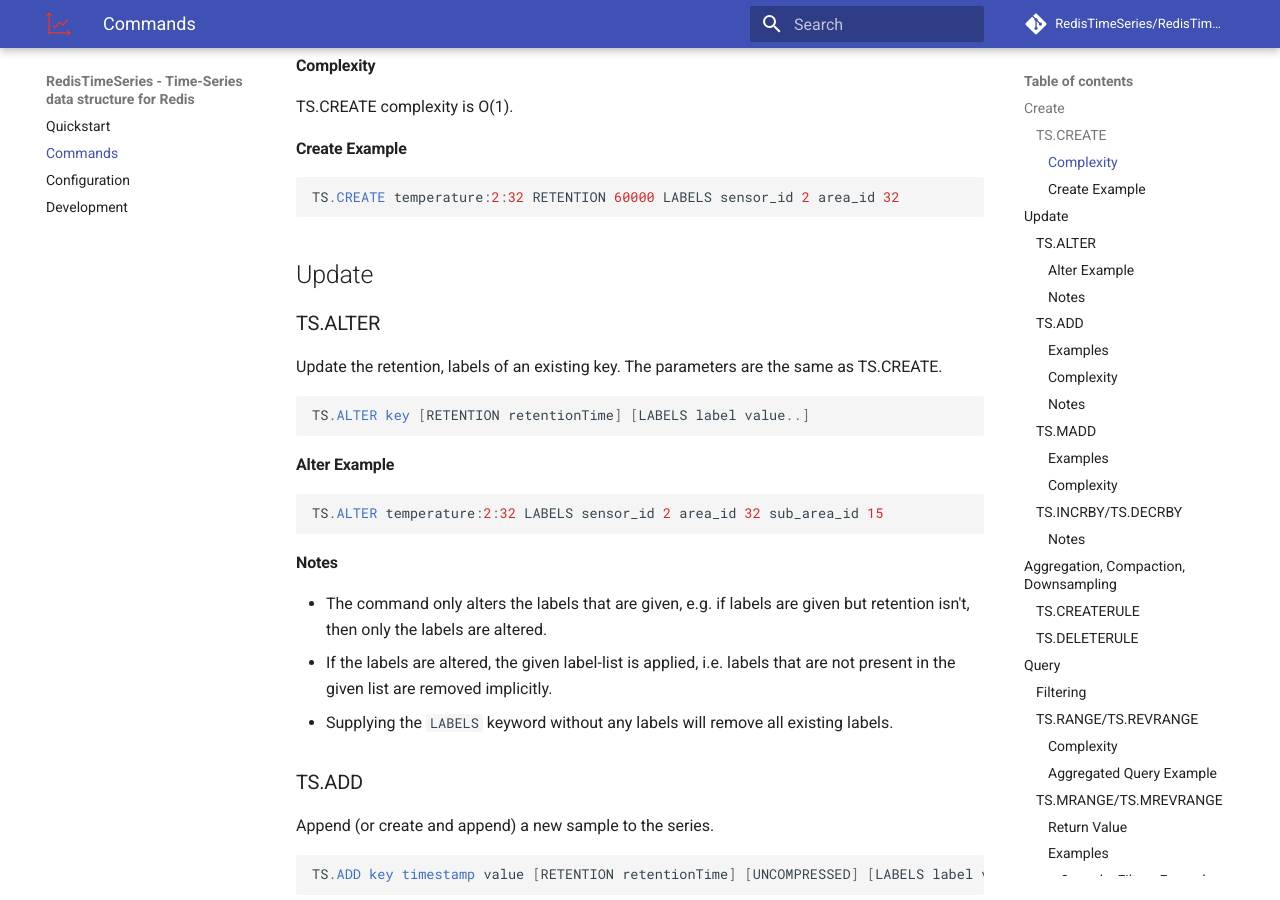
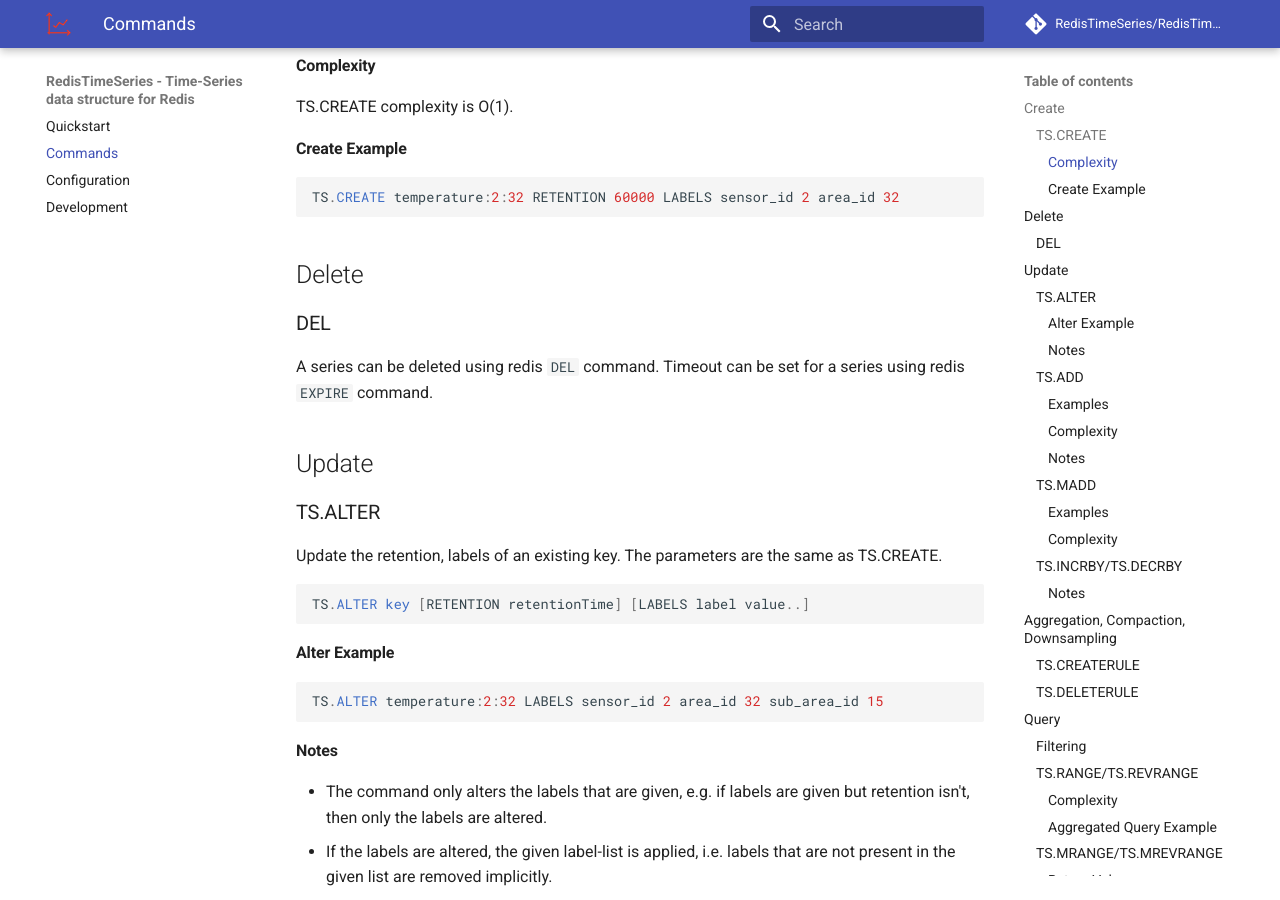
Before and after one commit to RedisTimeSeries/RedisTimeSeries, an MkDocs documentation site: the page built from docs/commands.md, in a window 1280 px wide and 900 px high, scrolled down 632 px. Built offline with MkDocs 1.6.1 and Material for MkDocs 9.7.7, drawn with Linux system fonts in a browser that asks for light colours; comment, search, counter and statistics services are not loaded.

Commit message:
del & expire - test and doc (#466)
(cherry picked from commit 305fb10ddb0e94bd63dca493444dae80805f86af)

````diff
--- a/docs/commands.md
+++ b/docs/commands.md
@@ -31,6 +31,13 @@
 ```sql
 TS.CREATE temperature:2:32 RETENTION 60000 LABELS sensor_id 2 area_id 32
 ```
+
+## Delete
+
+### DEL
+
+A series can be deleted using redis `DEL` command. Timeout can be set for a series using
+redis `EXPIRE` command.
 
 ## Update
 
````
Also changed, not shown: 1 other file.
